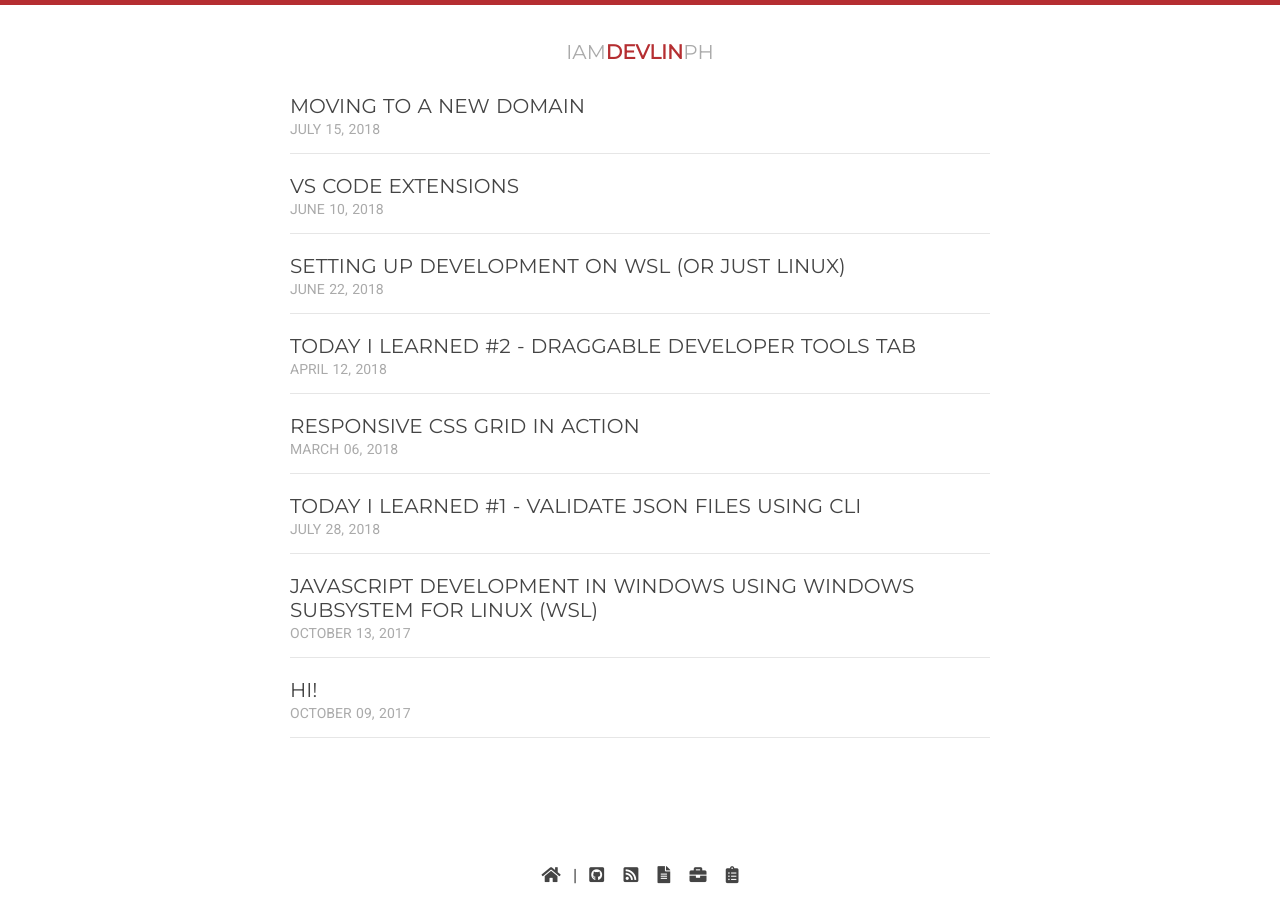
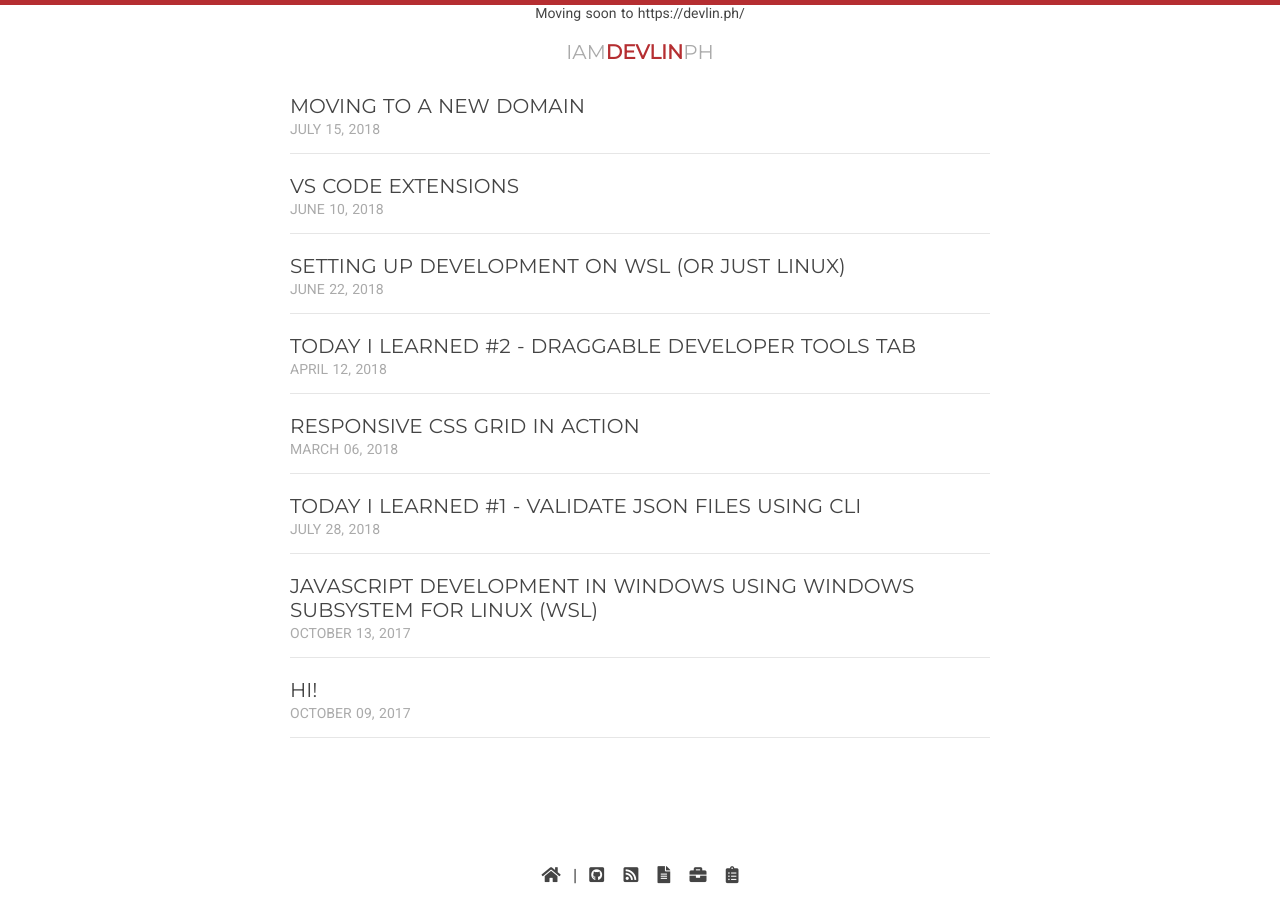
Before and after one commit to iamdevlinph/iamdevlinph.github.io-jekyll, a Jekyll site: the page built from index.html, in a window 1280 px wide. Built offline with Jekyll 4.4.1, drawn with Linux system fonts in a browser that asks for light colours; nearby versions of some CDN libraries.

Commit message:
add simple moving soon banner

```diff
--- a/_layouts/default.html
+++ b/_layouts/default.html
@@ -4,7 +4,9 @@
 {% include head.html %}
 
 <body>
-  <div id="top-bar" class="no-print" style="border-top:5px solid #B52E31;position:fixed;top:0;left:0;width:100%;z-index:2"></div>
+  <div id="top-bar-text" class="no-print" style="border-top:5px solid #B52E31;position:fixed;top:0;left:0;width:100%;z-index:2;text-align:center;font-size:14px;">
+    Moving soon to <a href="https://devlin.ph/">https://devlin.ph/</a>
+  </div>
   <div id='wrapper'>
     {% include header.html %}
 
```
